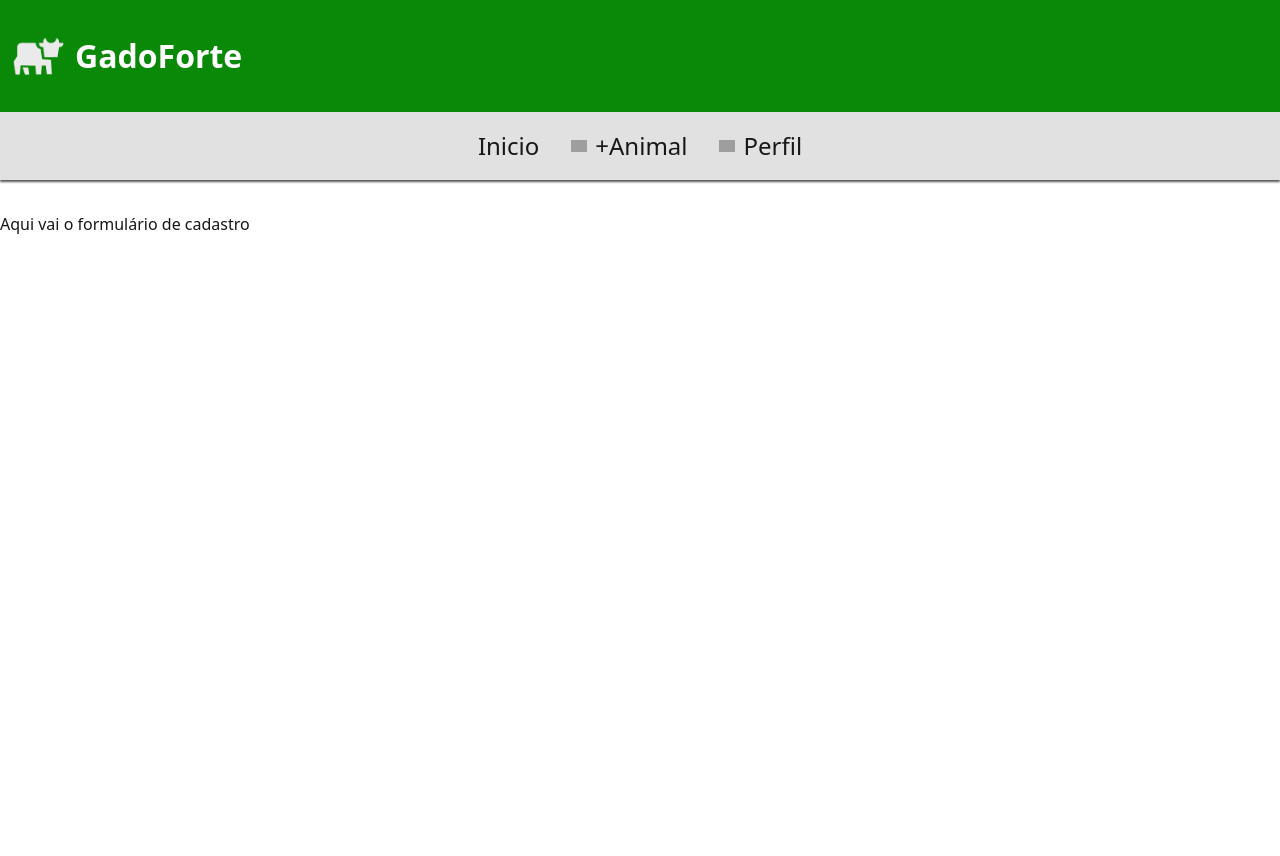
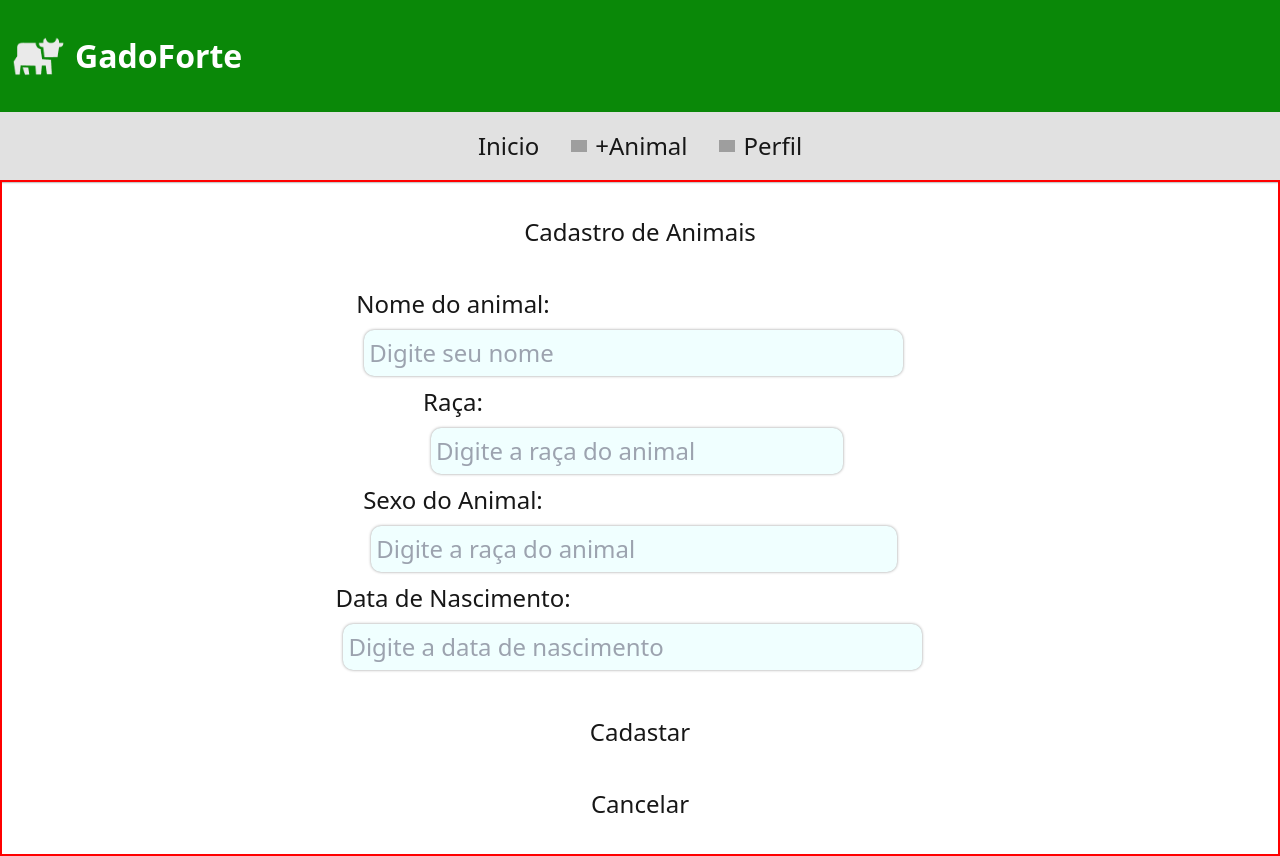
Before and after one commit to Flavia-20/gado-forte_frontend, a Next.js app: page /CadsAnimal in a window 1280 px wide. Before the commit the page ends 800 px from the top, so only its background shows below. Built offline with nearby package versions, Linux system fonts and the light colour scheme; grey boxes are pictures that could not be loaded.

Commit message:
organização das rotas dinamicas

```diff
--- a/src/app/CadsAnimal/page.tsx
+++ b/src/app/CadsAnimal/page.tsx
@@ -1,13 +1,103 @@
+'use client'; // Adiciona isso para indicar que o componente é um Client Component
+
 import Header from '../componentes/Header/page';
 import Footer from '../componentes/Footer/page';
 
-export default function CadsAnimal(){
-    return(
-        <div>
-            <Header/>
-            <Footer/>
-            <p>Aqui vai o formulário de cadastro</p>
+import { useState } from 'react';
+import { useRouter } from 'next/navigation'; // Hook para redirecionamento
+import styles from '../componentes/Formulario/formulario.module.css';
 
-        </div>
-    );
+export default function Formulario({ tipo }) {
+  const [nome, setNome] = useState('');
+  const [raca, setRaca] = useState('');
+  const [sexo, setSexo] = useState('');
+  const [dataNascimento, setDataNascimento] = useState(''); // Novo estado para data de nascimento
+  const router = useRouter(); // Instância do router
+
+  const handleSubmit = async (e) => {
+    e.preventDefault();
+
+    // Defina a URL dependendo se é login ou cadastro
+    const url = '/api/CadsAnimal';
+
+    try {
+      const response = await fetch(url, {
+        method: 'POST',
+        headers: {
+          'Content-Type': 'application/json',
+        },
+        body: JSON.stringify({
+            nome,
+            raca,
+            sexo,
+            dataNascimento
+        }),
+      });
+
+      const data = await response.json();
+
+      if (response.ok) {
+        console.log('Sucesso:', data);
+        router.push('../animais');
+
+      } else {
+        console.error('Erro:', data.message);
+      }
+    } catch (error) {
+      console.error('Erro ao enviar os dados:', error);
+    }
+  };
+
+  return (
+   <main>
+        <Header/>
+        <Footer/>
+
+        <form onSubmit={handleSubmit} className={styles.FormLogin}>
+          <h1>{tipo = 'Cadastro de Animais'}</h1>
+          <br></br>
+          <div>
+              <label>Nome do animal:</label>
+              <input className={styles.InputForm}
+              type="text"
+              value={nome}
+              onChange={(e) => setNome(e.target.value)}
+              placeholder="Digite seu nome"
+              />
+          </div>
+          <div>
+              <label>Raça:</label>
+              <input className={styles.InputForm}
+              type="text"
+              value={raca}
+              onChange={(e) => setRaca(e.target.value)}
+              placeholder="Digite a raça do animal"
+              />
+          </div>
+          <div>
+              <label>Sexo do Animal:</label>
+              <input className={styles.InputForm}
+              type="text"
+              value={sexo}
+              onChange={(e) => setSexo(e.target.value)}
+              placeholder="Digite a raça do animal"
+              />
+          </div>
+          <div>
+              <label>Data de Nascimento:</label>
+              <input
+              className={styles.InputForm}
+              type="text"
+              value={dataNascimento} // Usando o estado correto
+              onChange={(e) => setDataNascimento(e.target.value)} // Atualiza o estado de data de nascimento
+              placeholder="Digite a data de nascimento"
+              />
+          </div>
+          <br></br>
+          <button type="submit">{tipo ='Cadastar'}</button>
+          <br></br>
+          <button type='submit'>Cancelar</button>
+        </form>
+   </main>
+  );
 }
--- /dev/null
+++ b/src/app/animais/[id]/cadastrar-vacina/page.tsx
@@ -0,0 +1,15 @@
+import Header from "@/app/componentes/Header/page";
+import Footer from "@/app/componentes/Footer/page";
+
+
+export default function cadastraVacina(){
+    return(
+
+        <div>
+            <Header/>
+            <Footer/>
+
+            <p>Cadastro de vacinas aqui</p>
+        </div>
+    );
+}
--- /dev/null
+++ b/src/app/animais/[id]/page.tsx
@@ -0,0 +1,52 @@
+'use client';
+
+//import { useRouter } from 'next/router';
+//import { useEffect, useState } from 'react';
+import Header from '../../componentes/Header/page';
+import Footer from '../../componentes/Footer/page';
+import Botao from '../../componentes/Botao/Botao';
+
+export default function Vacinas() {
+  /*const router = useRouter();
+  const { id } = router.query; // Pega o ID do animal da URL
+  const [vacinas, setVacinas] = useState([]);
+
+  useEffect(() => {
+    if (id) {
+      // Fazendo a requisição para buscar as vacinas desse animal
+      fetch(`https://api.exemplo.com/animais/${id}`)
+        .then((response) => response.json())
+        .then((data) => {
+          setVacinas(data); // Armazena os dados das vacinas
+        })
+        .catch((error) => console.error('Erro ao buscar vacinas:', error));
+    }
+  }, [id]); // Atualiza a requisição sempre que o ID mudar*/
+
+  return (
+    <div>
+      <Header />
+      <Footer />
+      {/*<main>
+        <h1>Vacinas do Animal {id}</h1>
+        {vacinas.length > 0 ? (
+          vacinas.map((vacina, index) => (
+            <div key={index}>
+              <p>Nome: {vacina.nome}</p>
+              <p>Data de Aplicação: {vacina.dataAplicacao}</p>
+            </div>
+          ))
+        ) : (
+          <p>Carregando vacinas...</p>
+        )}
+      </main>*/}
+
+      <p>aqui vai a lista das vacinas de determinado animal</p>
+
+      <div>{/*estilizar o botão */}
+      <Botao texto="Cadastrar nova vacina" pagina={`../animais/1/cadastrar-vacina`}/>
+      </div>
+
+    </div>
+  );
+}
--- a/src/app/animais/page.tsx
+++ b/src/app/animais/page.tsx
@@ -1,19 +1,27 @@
-//import { useEffect, useState } from 'react';
+import { useEffect, useState } from 'react';
+import { useRouter } from 'next/router';
+
 import Header from '../componentes/Header/page';
 import Footer from '../componentes/Footer/page';
 
 export default function Animais() {
-    /*const [animais, setAnimais] = useState([]);
+  //const [animais, setAnimais] = useState([]);
+ //const router = useRouter();
 
-    useEffect(() => {
-        // Fazendo a requisição para uma API externa
-        fetch('https://api.exemplo.com/animais')
+  {/*useEffect(() => {
+
+    fetch('')
       .then((response) => response.json())
       .then((data) => {
-                setAnimais(data); // Armazena os dados no estado
+        setAnimais(data);
       })
       .catch((error) => console.error('Erro ao buscar dados:', error));
-    }, []); // [] para garantir que o fetch aconteça apenas uma vez*/
+  }, []); // [] para garantir que o fetch aconteça apenas uma vez
+*/}
+
+  //const handleClick = (id) => {
+   // router.push(`/animais/${id}/vacinas`); // Redireciona para a página de vacinas com o ID do animal
+  //};
 
   return (
     <div>
@@ -22,7 +30,11 @@ export default function Animais() {
       <main>
          {/*{animais.length > 0 ? (
           animais.map((animal, index) => (
-                        <div key={index}>
+            <div
+              key={index}
+              style={{ border: '1px solid gray', padding: '10px', marginBottom: '10px', cursor: 'pointer' }}
+              //onClick={() => handleClick(animal.id)}
+            >
               <p>Nome: {animal.nome}</p>
               <p>Sexo: {animal.sexo}</p>
               <p>Data de Nascimento: {animal['Data de nascimento']}</p>
@@ -30,9 +42,10 @@ export default function Animais() {
             </div>
           ))
         ) : (
-                    <p>Carregando dados...</p>
+
         )}*/}
       </main>
+      <p>Carregando dados...</p>
 
     </div>
   );
--- a/src/app/cadastro/page.tsx
+++ b/src/app/cadastro/page.tsx
@@ -5,7 +5,6 @@ export default function Cadastro(){
     return(
 
         <main>
-            <h1>Primeiro Cadastro</h1>
             <Formulario tipo = 'cadastro'/>
         </main>
 
--- a/src/app/componentes/Footer/Footer.module.css
+++ b/src/app/componentes/Footer/Footer.module.css
@@ -7,6 +7,6 @@
     font-size: 1.5rem;
     background-color: rgba(128, 128, 128, 0.238);
     box-shadow: 0px 2px 2px rgba(57, 57, 57, 0.851);
-    margin-bottom: 2rem;
+
 
 }
--- a/src/app/componentes/Formulario/formulario.module.css
+++ b/src/app/componentes/Formulario/formulario.module.css
@@ -10,11 +10,11 @@
 }
 
 .h1Form{
-    font-size:3rem;
+    font-size:2.5rem;
     font-weight: 600;
     padding: 2rem;
     justify-content: center;
-    border: 2px rgb(47, 255, 0) solid;
+    /*border: 2px rgb(47, 255, 0) solid;*/
 }
 
 .InputForm {
--- a/src/app/componentes/Formulario/page.tsx
+++ b/src/app/componentes/Formulario/page.tsx
@@ -1,11 +1,12 @@
 'use client'; // Adiciona isso para indicar que o componente é um Client Component
+
 import { useState } from 'react';
 import { useRouter } from 'next/navigation'; // Hook para redirecionamento
 import styles from '../Formulario/formulario.module.css';
 
 export default function Formulario({ tipo }) {
   const [nome, setNome] = useState('');
-  const [email, setEmail] = useState('');
+  const [senha, setSenha] = useState('');
   const router = useRouter(); // Instância do router
 
   const handleSubmit = async (e) => {
@@ -22,7 +23,7 @@ export default function Formulario({ tipo }) {
         },
         body: JSON.stringify({
           nome,
-          email
+          senha
         }),
       });
 
@@ -35,7 +36,7 @@ export default function Formulario({ tipo }) {
         if (tipo === 'login') {
           router.push('../animais'); // Redireciona para a página "home" após login
         } else {
-          router.push('/cadastro-completo'); // Redireciona para a página de sucesso de cadastro
+          router.push('../cadastro'); // Redireciona para a página de sucesso de cadastro
         }
       } else {
         console.error('Erro:', data.message);
@@ -47,6 +48,7 @@ export default function Formulario({ tipo }) {
 
   return (
     <form onSubmit={handleSubmit} className={styles.FormLogin}>
+      <h1 className={styles.h1Form} >{tipo === 'login' ? 'Login' : 'Primeiro cadastro'}</h1>
       <div>
         <label>Nome:</label>
         <input className={styles.InputForm}
@@ -57,12 +59,12 @@ export default function Formulario({ tipo }) {
         />
       </div>
       <div>
-        <label>Email:</label>
+        <label>Senha:</label>
         <input className={styles.InputForm}
-          type="email"
-          value={email}
-          onChange={(e) => setEmail(e.target.value)}
-          placeholder="Digite seu email"
+          type="password"
+          value={senha}
+          onChange={(e) => setSenha(e.target.value)}
+          placeholder="Digite sua senha"
         />
       </div>
       <button type="submit">{tipo === 'login' ? 'Entrar' : 'Cadastrar'}</button>
--- a/src/app/login/page.tsx
+++ b/src/app/login/page.tsx
@@ -5,14 +5,12 @@ import Botao from '../componentes/Botao/Botao';
 export default function login(){
     return(
 
+        <main>
 
-            <main>
-                <h1>Login</h1>
-                <Formulario tipo = 'login'/>
+            <Formulario tipo = 'login'/>
+            <Botao texto="Criar conta" pagina="../cadastro"/>
 
-                <Botao texto="Criar conta" pagina="../cadastro"/>
-
-            </main>
+        </main>
 
     );
 }
--- a/src/app/page.tsx
+++ b/src/app/page.tsx
@@ -6,7 +6,7 @@ export default function Home() {
     <div className="grid grid-rows-[20px_1fr_20px] items-center justify-items-center min-h-screen p-8 pb-20 gap-16 sm:p-20 font-[family-name:var(--font-geist-sans)]">
       <main className="flex flex-col gap-8 row-start-2 items-center sm:items-start">
         <Image
-          src={logoPreta}  // Use a imagem importada aqui
+          src={logoPreta}
           width={130}
           height={90}
           alt="logo"
```
Lines whose indentation alone changed are shown as unchanged.
